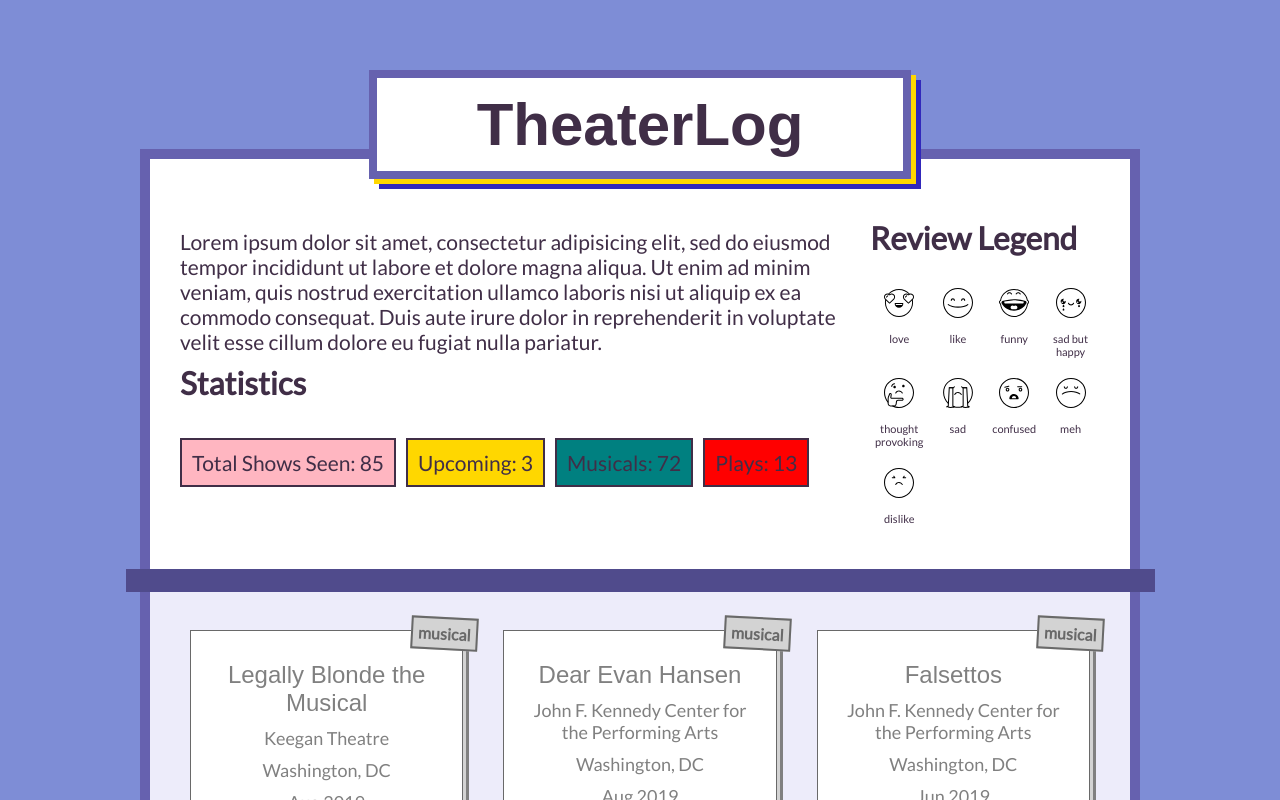
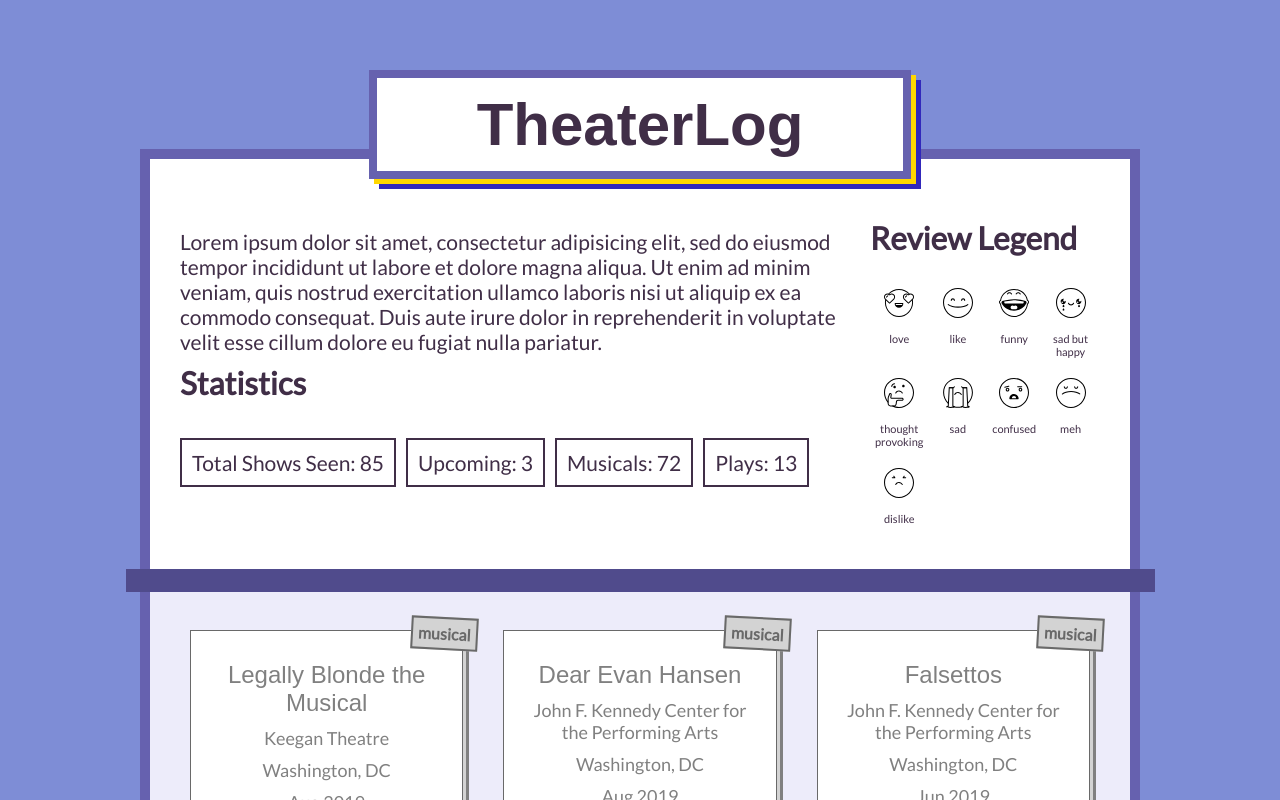
Before and after one commit to brittanyrw/theaterlog, a Vue app: page / in a window 1280 px wide. Shown: the top 800 px of the page. Built offline with nearby package versions, Linux system fonts and the light colour scheme; a web font is replaced by a local one.

Commit message:
update hero title

```diff
--- a/src/components/Hero.vue
+++ b/src/components/Hero.vue
@@ -134,19 +134,19 @@ export default {
   }
 
   .stats .counter:nth-child(2) {
-    background-color: lightpink;
+    /*background-color: lightpink;*/
   }
 
   .stats .counter:nth-child(3) {
-    background-color: gold;
+    /*background-color: gold;*/
   }
 
   .stats .counter:nth-child(4) {
-    background-color: teal;
+    /*background-color: teal;*/
   }
 
   .stats .counter:nth-child(5)  {
-    background-color: red;
+    /*background-color: red;*/
   }
 
   .review-legend ul {
```
